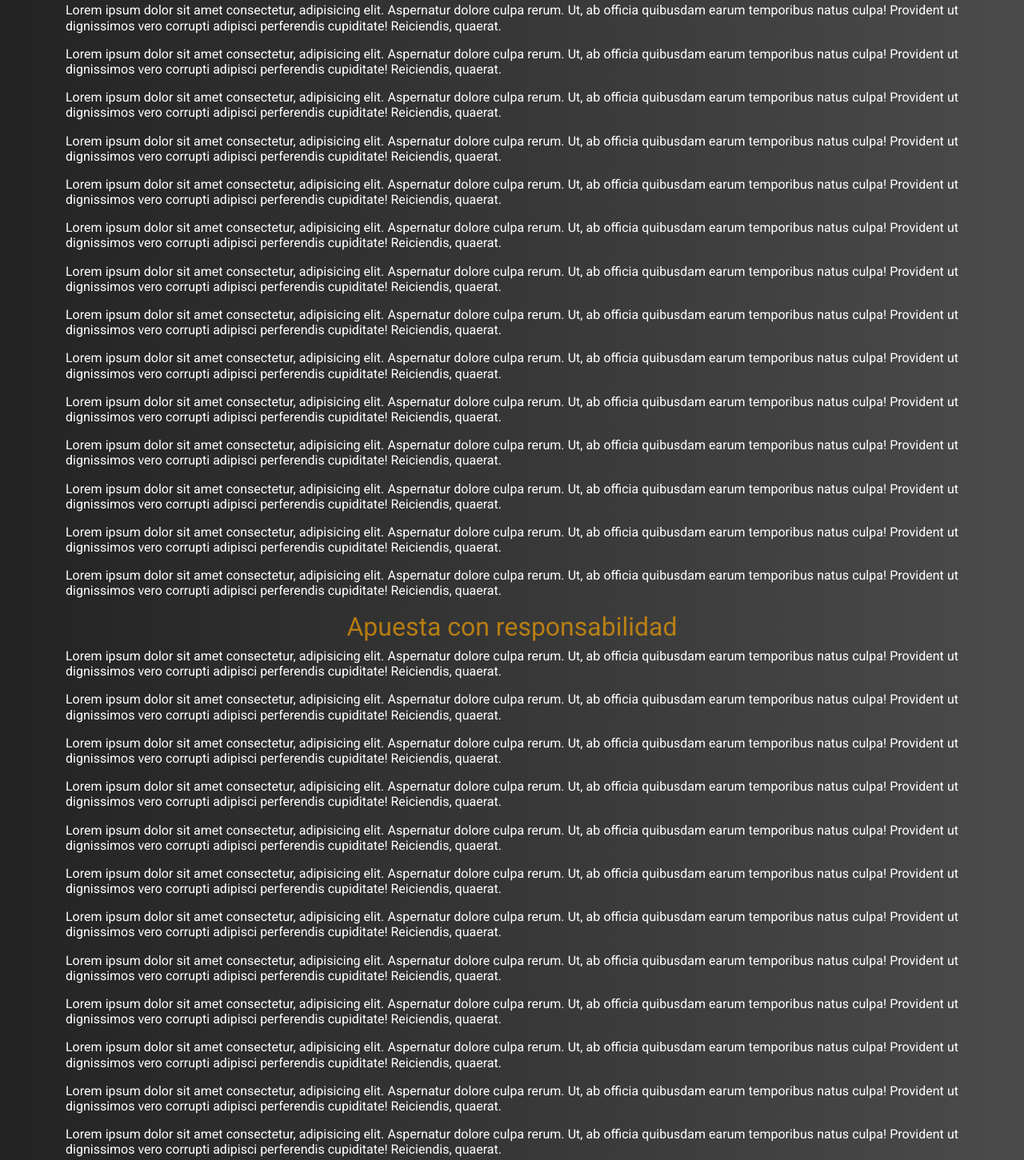
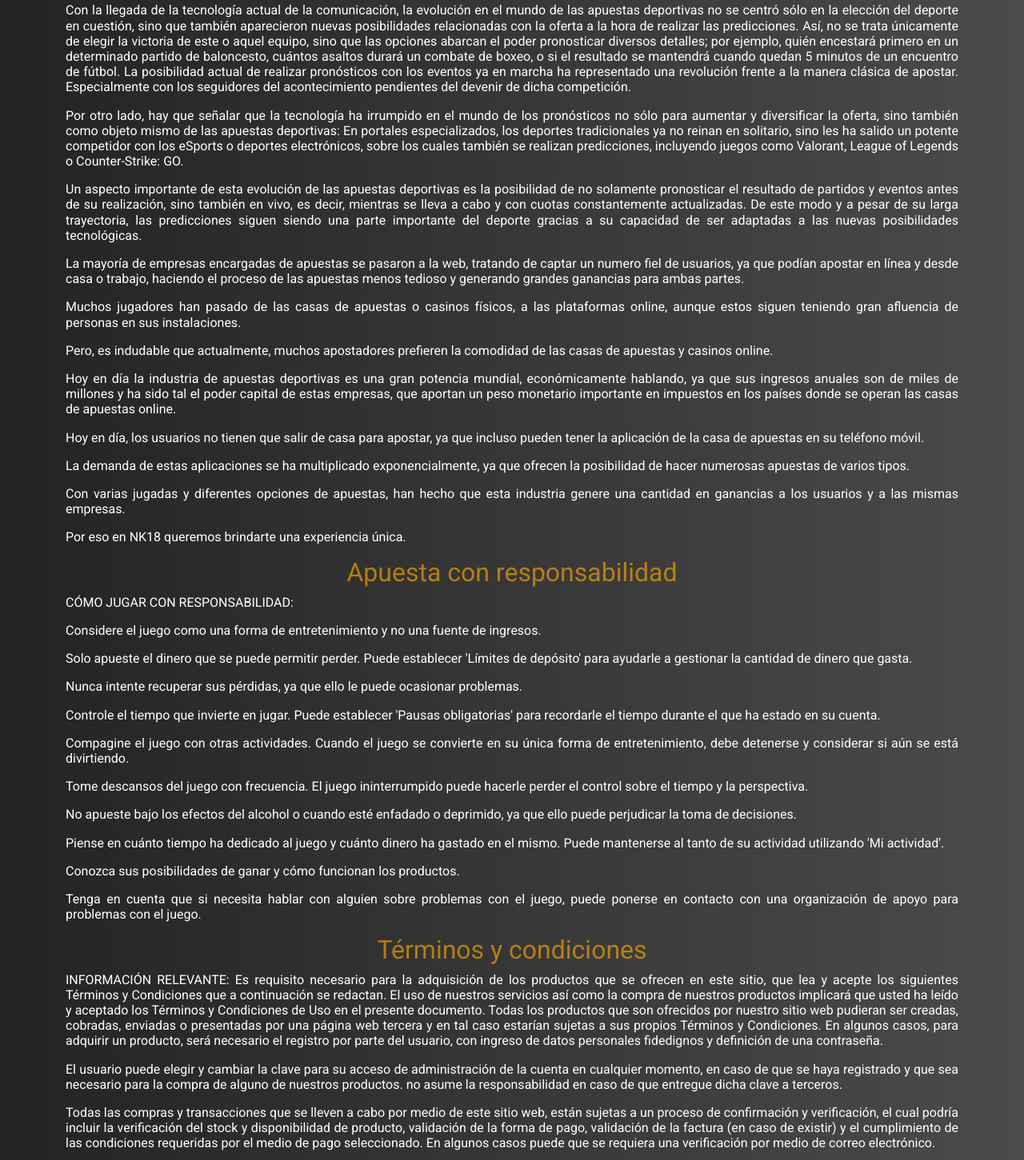
Before and after one commit to NikoRodri18/PF-Rodriguez, a website: page index.html in a window 1280 px wide. Shown: the part 195-1646 px from the top of the page at 80% size. Drawn offline with nearby package versions, Linux system fonts and the light colour scheme.

Commit message:
Index | corrección

```diff
--- a/index.html
+++ b/index.html
@@ -49,41 +49,35 @@
         <h1 class=" wow animate__animated animate__flash">BIENVENIDO A NK18 TU SITIO DE APUESTAS FAVORITO</h1>
         <div class="barra-completando"></div>
         <div>
-            <h2 class=" wow animate__animated animate__rubberBand">Acerca de nosotros</h2>
-            <p>Lorem ipsum dolor sit amet consectetur, adipisicing elit. Aspernatur dolore culpa rerum. Ut, ab officia quibusdam earum temporibus natus culpa! Provident ut dignissimos vero corrupti adipisci perferendis cupiditate! Reiciendis, quaerat.</p>
-            <p>Lorem ipsum dolor sit amet consectetur, adipisicing elit. Aspernatur dolore culpa rerum. Ut, ab officia quibusdam earum temporibus natus culpa! Provident ut dignissimos vero corrupti adipisci perferendis cupiditate! Reiciendis, quaerat.</p>
-            <p>Lorem ipsum dolor sit amet consectetur, adipisicing elit. Aspernatur dolore culpa rerum. Ut, ab officia quibusdam earum temporibus natus culpa! Provident ut dignissimos vero corrupti adipisci perferendis cupiditate! Reiciendis, quaerat.</p>
-            <p>Lorem ipsum dolor sit amet consectetur, adipisicing elit. Aspernatur dolore culpa rerum. Ut, ab officia quibusdam earum temporibus natus culpa! Provident ut dignissimos vero corrupti adipisci perferendis cupiditate! Reiciendis, quaerat.</p>
-            <p>Lorem ipsum dolor sit amet consectetur, adipisicing elit. Aspernatur dolore culpa rerum. Ut, ab officia quibusdam earum temporibus natus culpa! Provident ut dignissimos vero corrupti adipisci perferendis cupiditate! Reiciendis, quaerat.</p>
-            <p>Lorem ipsum dolor sit amet consectetur, adipisicing elit. Aspernatur dolore culpa rerum. Ut, ab officia quibusdam earum temporibus natus culpa! Provident ut dignissimos vero corrupti adipisci perferendis cupiditate! Reiciendis, quaerat.</p>
-            <p>Lorem ipsum dolor sit amet consectetur, adipisicing elit. Aspernatur dolore culpa rerum. Ut, ab officia quibusdam earum temporibus natus culpa! Provident ut dignissimos vero corrupti adipisci perferendis cupiditate! Reiciendis, quaerat.</p>
-            <p>Lorem ipsum dolor sit amet consectetur, adipisicing elit. Aspernatur dolore culpa rerum. Ut, ab officia quibusdam earum temporibus natus culpa! Provident ut dignissimos vero corrupti adipisci perferendis cupiditate! Reiciendis, quaerat.</p>
-            <p>Lorem ipsum dolor sit amet consectetur, adipisicing elit. Aspernatur dolore culpa rerum. Ut, ab officia quibusdam earum temporibus natus culpa! Provident ut dignissimos vero corrupti adipisci perferendis cupiditate! Reiciendis, quaerat.</p>
-            <p>Lorem ipsum dolor sit amet consectetur, adipisicing elit. Aspernatur dolore culpa rerum. Ut, ab officia quibusdam earum temporibus natus culpa! Provident ut dignissimos vero corrupti adipisci perferendis cupiditate! Reiciendis, quaerat.</p>
-            <p>Lorem ipsum dolor sit amet consectetur, adipisicing elit. Aspernatur dolore culpa rerum. Ut, ab officia quibusdam earum temporibus natus culpa! Provident ut dignissimos vero corrupti adipisci perferendis cupiditate! Reiciendis, quaerat.</p>
-            <p>Lorem ipsum dolor sit amet consectetur, adipisicing elit. Aspernatur dolore culpa rerum. Ut, ab officia quibusdam earum temporibus natus culpa! Provident ut dignissimos vero corrupti adipisci perferendis cupiditate! Reiciendis, quaerat.</p>
-            <p>Lorem ipsum dolor sit amet consectetur, adipisicing elit. Aspernatur dolore culpa rerum. Ut, ab officia quibusdam earum temporibus natus culpa! Provident ut dignissimos vero corrupti adipisci perferendis cupiditate! Reiciendis, quaerat.</p>
-            <p>Lorem ipsum dolor sit amet consectetur, adipisicing elit. Aspernatur dolore culpa rerum. Ut, ab officia quibusdam earum temporibus natus culpa! Provident ut dignissimos vero corrupti adipisci perferendis cupiditate! Reiciendis, quaerat.</p>
+            <h2 class=" wow animate__animated animate__rubberBand">Historia</h2>
+            <p>Con la llegada de la tecnología actual de la comunicación, la evolución en el mundo de las apuestas deportivas no se centró sólo en la elección del deporte en cuestión, sino que también aparecieron nuevas posibilidades relacionadas con la oferta a la hora de realizar las predicciones. Así, no se trata únicamente de elegir la victoria de este o aquel equipo, sino que las opciones abarcan el poder pronosticar diversos detalles; por ejemplo, quién encestará primero en un determinado partido de baloncesto, cuántos asaltos durará un combate de boxeo, o si el resultado se mantendrá cuando quedan 5 minutos de un encuentro de fútbol. La posibilidad actual de realizar pronósticos con los eventos ya en marcha ha representado una revolución frente a la manera clásica de apostar. Especialmente con los seguidores del acontecimiento pendientes del devenir de dicha competición.</p>
+            <p>Por otro lado, hay que señalar que la tecnología ha irrumpido en el mundo de los pronósticos no sólo para aumentar y diversificar la oferta, sino también como objeto mismo de las apuestas deportivas: En portales especializados, los deportes tradicionales ya no reinan en solitario, sino les ha salido un potente competidor con los eSports o deportes electrónicos, sobre los cuales también se realizan predicciones, incluyendo juegos como Valorant, League of Legends o Counter-Strike: GO.</p>
+            <p>Un aspecto importante de esta evolución de las apuestas deportivas es la posibilidad de no solamente pronosticar el resultado de partidos y eventos antes de su realización, sino también en vivo, es decir, mientras se lleva a cabo y con cuotas constantemente actualizadas. De este modo y a pesar de su larga trayectoria, las predicciones siguen siendo una parte importante del deporte gracias a su capacidad de ser adaptadas a las nuevas posibilidades tecnológicas.</p>
+            <p>La mayoría de empresas encargadas de apuestas se pasaron a la web, tratando de captar un numero fiel de usuarios, ya que podían apostar en línea y desde casa o trabajo, haciendo el proceso de las apuestas menos tedioso y generando grandes ganancias para ambas partes.</p>
+            <p>Muchos jugadores han pasado de las casas de apuestas o casinos físicos, a las plataformas online, aunque estos siguen teniendo gran afluencia de personas en sus instalaciones.</p>
+            <p>Pero, es indudable que actualmente, muchos apostadores prefieren la comodidad de las casas de apuestas y casinos online.</p>
+            <p>Hoy en día la industria de apuestas deportivas es una gran potencia mundial, económicamente hablando, ya que sus ingresos anuales son de miles de millones y ha sido tal el poder capital de estas empresas, que aportan un peso monetario importante en impuestos en los países donde se operan las casas de apuestas online.</p>
+            <p>Hoy en día, los usuarios no tienen que salir de casa para apostar, ya que incluso pueden tener la aplicación de la casa de apuestas en su teléfono móvil.</p>
+            <p>La demanda de estas aplicaciones se ha multiplicado exponencialmente, ya que ofrecen la posibilidad de hacer numerosas apuestas de varios tipos.</p>
+            <p>Con varias jugadas y diferentes opciones de apuestas, han hecho que esta industria genere una cantidad en ganancias a los usuarios y a las mismas empresas.</p>
+            <p>Por eso en NK18 queremos brindarte una experiencia única.</p>
         </div>
 
     </main>
     <section class="container">
     <div>
         <h2 class=" wow animate__animated animate__rubberBand">Apuesta con responsabilidad</h2>
-        <p>Lorem ipsum dolor sit amet consectetur, adipisicing elit. Aspernatur dolore culpa rerum. Ut, ab officia quibusdam earum temporibus natus culpa! Provident ut dignissimos vero corrupti adipisci perferendis cupiditate! Reiciendis, quaerat.</p>
-        <p>Lorem ipsum dolor sit amet consectetur, adipisicing elit. Aspernatur dolore culpa rerum. Ut, ab officia quibusdam earum temporibus natus culpa! Provident ut dignissimos vero corrupti adipisci perferendis cupiditate! Reiciendis, quaerat.</p>
-        <p>Lorem ipsum dolor sit amet consectetur, adipisicing elit. Aspernatur dolore culpa rerum. Ut, ab officia quibusdam earum temporibus natus culpa! Provident ut dignissimos vero corrupti adipisci perferendis cupiditate! Reiciendis, quaerat.</p>
-        <p>Lorem ipsum dolor sit amet consectetur, adipisicing elit. Aspernatur dolore culpa rerum. Ut, ab officia quibusdam earum temporibus natus culpa! Provident ut dignissimos vero corrupti adipisci perferendis cupiditate! Reiciendis, quaerat.</p>
-        <p>Lorem ipsum dolor sit amet consectetur, adipisicing elit. Aspernatur dolore culpa rerum. Ut, ab officia quibusdam earum temporibus natus culpa! Provident ut dignissimos vero corrupti adipisci perferendis cupiditate! Reiciendis, quaerat.</p>
-        <p>Lorem ipsum dolor sit amet consectetur, adipisicing elit. Aspernatur dolore culpa rerum. Ut, ab officia quibusdam earum temporibus natus culpa! Provident ut dignissimos vero corrupti adipisci perferendis cupiditate! Reiciendis, quaerat.</p>
-        <p>Lorem ipsum dolor sit amet consectetur, adipisicing elit. Aspernatur dolore culpa rerum. Ut, ab officia quibusdam earum temporibus natus culpa! Provident ut dignissimos vero corrupti adipisci perferendis cupiditate! Reiciendis, quaerat.</p>
-        <p>Lorem ipsum dolor sit amet consectetur, adipisicing elit. Aspernatur dolore culpa rerum. Ut, ab officia quibusdam earum temporibus natus culpa! Provident ut dignissimos vero corrupti adipisci perferendis cupiditate! Reiciendis, quaerat.</p>
-        <p>Lorem ipsum dolor sit amet consectetur, adipisicing elit. Aspernatur dolore culpa rerum. Ut, ab officia quibusdam earum temporibus natus culpa! Provident ut dignissimos vero corrupti adipisci perferendis cupiditate! Reiciendis, quaerat.</p>
-        <p>Lorem ipsum dolor sit amet consectetur, adipisicing elit. Aspernatur dolore culpa rerum. Ut, ab officia quibusdam earum temporibus natus culpa! Provident ut dignissimos vero corrupti adipisci perferendis cupiditate! Reiciendis, quaerat.</p>
-        <p>Lorem ipsum dolor sit amet consectetur, adipisicing elit. Aspernatur dolore culpa rerum. Ut, ab officia quibusdam earum temporibus natus culpa! Provident ut dignissimos vero corrupti adipisci perferendis cupiditate! Reiciendis, quaerat.</p>
-        <p>Lorem ipsum dolor sit amet consectetur, adipisicing elit. Aspernatur dolore culpa rerum. Ut, ab officia quibusdam earum temporibus natus culpa! Provident ut dignissimos vero corrupti adipisci perferendis cupiditate! Reiciendis, quaerat.</p>
-        <p>Lorem ipsum dolor sit amet consectetur, adipisicing elit. Aspernatur dolore culpa rerum. Ut, ab officia quibusdam earum temporibus natus culpa! Provident ut dignissimos vero corrupti adipisci perferendis cupiditate! Reiciendis, quaerat.</p>
-        <p>Lorem ipsum dolor sit amet consectetur, adipisicing elit. Aspernatur dolore culpa rerum. Ut, ab officia quibusdam earum temporibus natus culpa! Provident ut dignissimos vero corrupti adipisci perferendis cupiditate! Reiciendis, quaerat.</p>
+        <p>CÓMO JUGAR CON RESPONSABILIDAD:</p>
+        <p>Considere el juego como una forma de entretenimiento y no una fuente de ingresos.</p>
+        <p>Solo apueste el dinero que se puede permitir perder. Puede establecer 'Límites de depósito' para ayudarle a gestionar la cantidad de dinero que gasta.</p>
+        <p>Nunca intente recuperar sus pérdidas, ya que ello le puede ocasionar problemas.</p>
+        <p>Controle el tiempo que invierte en jugar. Puede establecer 'Pausas obligatorias' para recordarle el tiempo durante el que ha estado en su cuenta.</p>
+        <p>Compagine el juego con otras actividades. Cuando el juego se convierte en su única forma de entretenimiento, debe detenerse y considerar si aún se está divirtiendo.</p>
+        <p>Tome descansos del juego con frecuencia. El juego ininterrumpido puede hacerle perder el control sobre el tiempo y la perspectiva.</p>
+        <p>No apueste bajo los efectos del alcohol o cuando esté enfadado o deprimido, ya que ello puede perjudicar la toma de decisiones.</p>
+        <p>Piense en cuánto tiempo ha dedicado al juego y cuánto dinero ha gastado en el mismo. Puede mantenerse al tanto de su actividad utilizando 'Mi actividad'.</p>
+        <p>Conozca sus posibilidades de ganar y cómo funcionan los productos.</p>
+        <p>Tenga en cuenta que si necesita hablar con alguien sobre problemas con el juego, puede ponerse en contacto con una organización de apoyo para problemas con el juego.</p>
     </div>
     </section>
 
```
